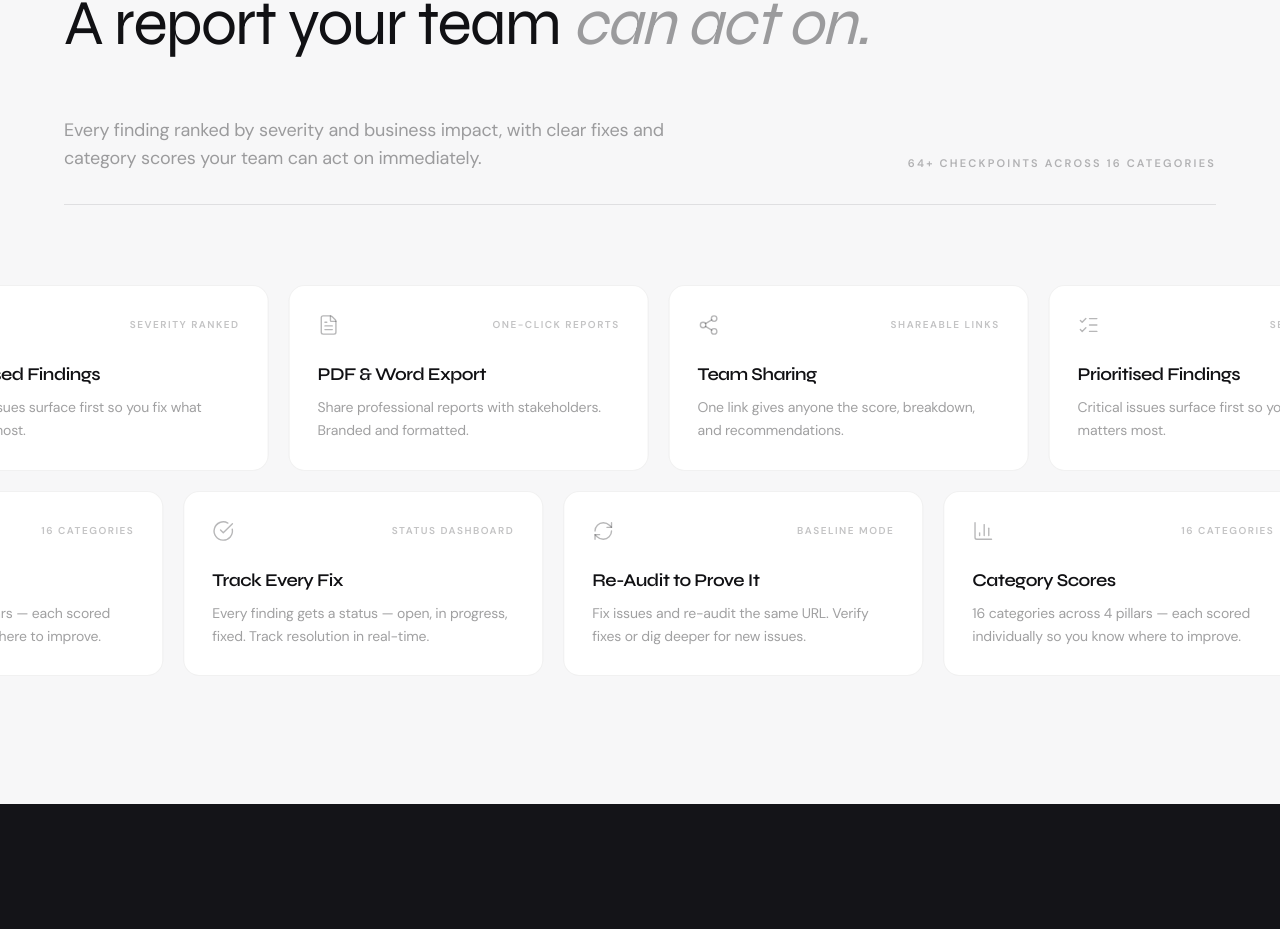
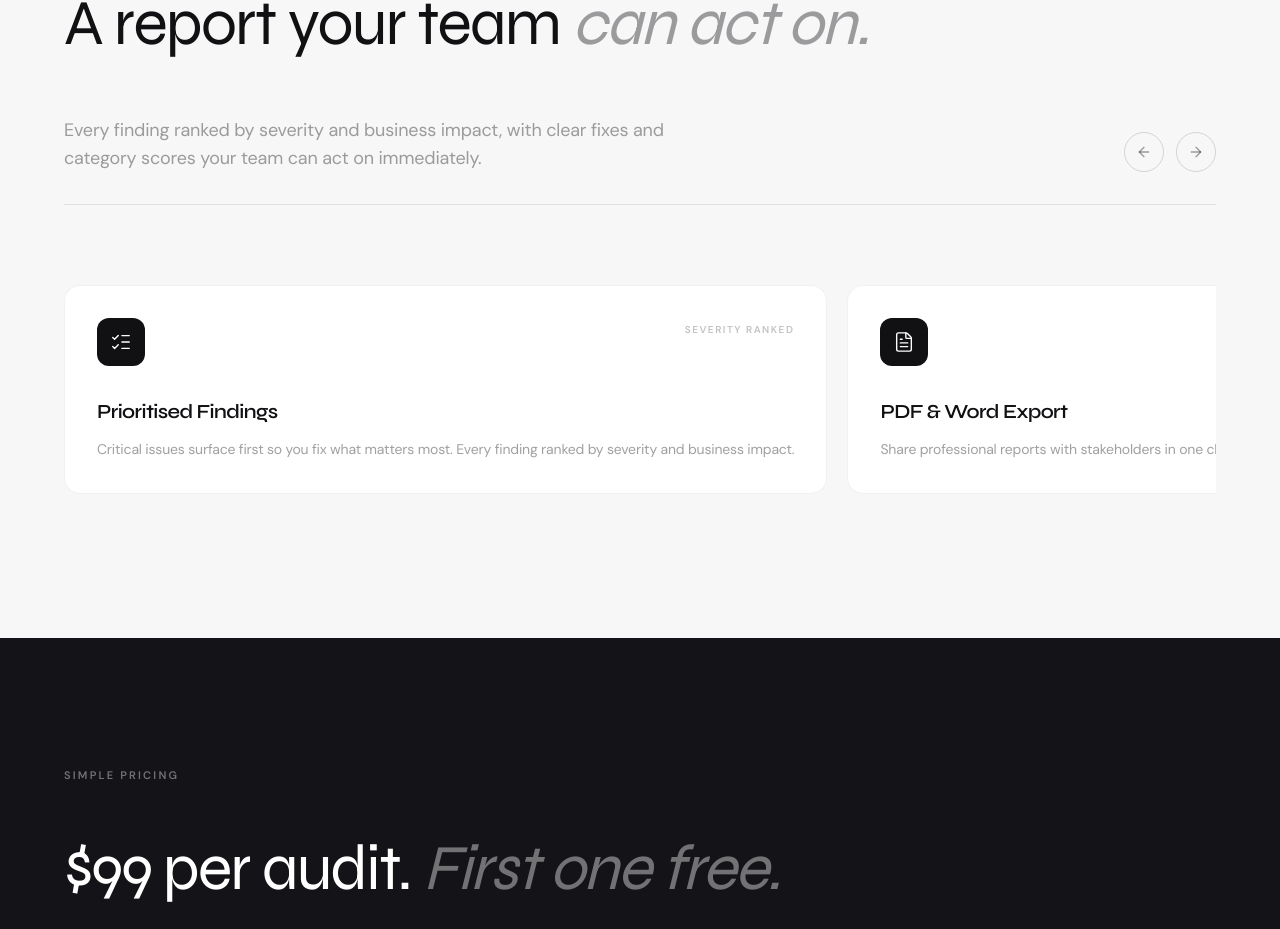
Before and after one commit to schintu79/clearux-saas, a Next.js app: page / in a window 1280 px wide. Shown: the part 3808-4737 px from the top of the page. Built offline with nearby package versions, Linux system fonts and the light colour scheme; no server answers.

Commit message:
What You Get: single-row scrollable cards with arrows, bigger dark icons

```diff
--- a/src/app/globals.css
+++ b/src/app/globals.css
@@ -290,6 +290,10 @@
   0%   { transform: translateX(-50%); }
   100% { transform: translateX(0); }
 }
+
+/* Hide scrollbar utility */
+.scrollbar-hide::-webkit-scrollbar { display: none; }
+.scrollbar-hide { -ms-overflow-style: none; scrollbar-width: none; }
 
 /* ═══════════════════════════════════════════════════════════════
    DARK SECTION
--- a/src/app/page.tsx
+++ b/src/app/page.tsx
@@ -467,7 +467,7 @@ export default function Home() {
 
       {/* ═══════════════════════════════════════════════════════
           SECTION 5 — WHAT YOU GET
-          Light grey bg, editorial headline + scrolling cards
+          Light grey bg, editorial headline + scrollable cards
           ═══════════════════════════════════════════════════════ */}
       <section className="relative py-24 sm:py-32 overflow-hidden" style={{ background: '#F7F7F8' }}>
         <div className="max-w-7xl mx-auto px-6 sm:px-10 lg:px-16">
@@ -487,73 +487,65 @@ export default function Home() {
               <p className="text-[#111114]/40 text-base md:text-lg max-w-2xl leading-relaxed">
                 Every finding ranked by severity and business impact, with clear fixes and category scores your team can act on immediately.
               </p>
-              <p className="text-[11px] font-semibold tracking-[0.2em] uppercase text-[#111114]/30 flex-shrink-0">
-                64+ checkpoints across 16 categories
-              </p>
+              {/* Scroll arrows */}
+              <div className="flex items-center gap-3 flex-shrink-0">
+                <button
+                  type="button"
+                  aria-label="Scroll left"
+                  onClick={() => {
+                    const el = document.getElementById('feature-cards-scroll');
+                    if (el) el.scrollBy({ left: -400, behavior: 'smooth' });
+                  }}
+                  className="w-10 h-10 rounded-full border border-[#111114]/15 flex items-center justify-center hover:border-[#111114]/30 transition-colors"
+                >
+                  <ArrowRight size={16} className="text-[#111114]/40 rotate-180" />
+                </button>
+                <button
+                  type="button"
+                  aria-label="Scroll right"
+                  onClick={() => {
+                    const el = document.getElementById('feature-cards-scroll');
+                    if (el) el.scrollBy({ left: 400, behavior: 'smooth' });
+                  }}
+                  className="w-10 h-10 rounded-full border border-[#111114]/15 flex items-center justify-center hover:border-[#111114]/30 transition-colors"
+                >
+                  <ArrowRight size={16} className="text-[#111114]/40" />
+                </button>
+              </div>
             </div>
           </ScrollReveal>
-        </div>
 
-        {/* Scrolling feature cards — Musicbed image gallery style */}
-        <div className="space-y-5">
-          {/* Row 1 — scrolls left */}
-          <div className="relative">
-            <div
-              className="flex gap-5 w-max pl-6 sm:pl-10 lg:pl-16"
-              style={{ animation: 'scroll-left 50s linear infinite' }}
-            >
-              {[...Array(2)].map((_, setIdx) => (
-                <div key={setIdx} className="flex gap-5">
-                  {[
-                    { icon: ListChecks, title: 'Prioritised Findings', label: 'Severity Ranked', desc: 'Critical issues surface first so you fix what matters most.' },
-                    { icon: FileText, title: 'PDF & Word Export', label: 'One-Click Reports', desc: 'Share professional reports with stakeholders. Branded and formatted.' },
-                    { icon: Share2, title: 'Team Sharing', label: 'Shareable Links', desc: 'One link gives anyone the score, breakdown, and recommendations.' },
-                  ].map((card, j) => (
-                    <div
-                      key={j}
-                      className="relative w-[300px] sm:w-[360px] rounded-2xl p-7 flex-shrink-0 bg-white border border-[#111114]/[0.06] hover:border-[#111114]/[0.12] transition-colors"
-                    >
-                      <div className="flex items-center justify-between mb-6">
-                        <card.icon size={22} className="text-[#111114]/30" strokeWidth={1.5} />
-                        <span className="text-[10px] font-semibold tracking-[0.15em] uppercase text-[#111114]/25">{card.label}</span>
-                      </div>
-                      <h3 className="font-heading text-lg font-semibold text-[#111114] mb-2">{card.title}</h3>
-                      <p className="text-sm text-[#111114]/40 leading-relaxed">{card.desc}</p>
+          {/* Scrollable cards row */}
+          <div
+            id="feature-cards-scroll"
+            className="flex gap-5 overflow-x-auto pb-4 scrollbar-hide"
+            style={{ scrollbarWidth: 'none', msOverflowStyle: 'none' }}
+          >
+            {[
+              { icon: ListChecks, title: 'Prioritised Findings', label: 'Severity Ranked', desc: 'Critical issues surface first so you fix what matters most. Every finding ranked by severity and business impact.' },
+              { icon: FileText, title: 'PDF & Word Export', label: 'One-Click Reports', desc: 'Share professional reports with stakeholders in one click. Branded, formatted, and ready for any meeting.' },
+              { icon: Share2, title: 'Team Sharing', label: 'Shareable Links', desc: 'One link gives anyone the score, breakdown, and recommendations. Control access and revoke anytime.' },
+              { icon: CheckCircle, title: 'Track Every Fix', label: 'Status Dashboard', desc: 'Every finding gets a status — open, in progress, fixed. Your dashboard shows resolution progress in real-time.' },
+              { icon: RefreshCw, title: 'Re-Audit to Prove It', label: 'Baseline Mode', desc: 'Fix issues and re-audit the same URL. Verify your fixes, run deep scans, or focus on specific pillars.' },
+              { icon: BarChart3, title: 'Category Scores', label: '16 Categories', desc: '16 categories across 4 pillars — each scored individually so you know exactly where to improve.' },
+            ].map((card, i) => {
+              const Icon = card.icon;
+              return (
+                <div
+                  key={i}
+                  className="relative min-w-[320px] sm:min-w-[380px] rounded-2xl p-8 flex-shrink-0 bg-white border border-[#111114]/[0.06] hover:border-[#111114]/[0.12] transition-colors"
+                >
+                  <div className="flex items-start justify-between mb-8">
+                    <div className="w-12 h-12 rounded-xl bg-[#111114] flex items-center justify-center">
+                      <Icon size={22} className="text-white" strokeWidth={1.5} />
                     </div>
-                  ))}
+                    <span className="text-[10px] font-semibold tracking-[0.15em] uppercase text-[#111114]/25 mt-1">{card.label}</span>
+                  </div>
+                  <h3 className="font-heading text-xl font-semibold text-[#111114] mb-3">{card.title}</h3>
+                  <p className="text-sm text-[#111114]/40 leading-relaxed">{card.desc}</p>
                 </div>
-              ))}
-            </div>
-          </div>
-
-          {/* Row 2 — scrolls right */}
-          <div className="relative">
-            <div
-              className="flex gap-5 w-max pl-6 sm:pl-10 lg:pl-16"
-              style={{ animation: 'scroll-right 55s linear infinite' }}
-            >
-              {[...Array(2)].map((_, setIdx) => (
-                <div key={setIdx} className="flex gap-5">
-                  {[
-                    { icon: CheckCircle, title: 'Track Every Fix', label: 'Status Dashboard', desc: 'Every finding gets a status — open, in progress, fixed. Track resolution in real-time.' },
-                    { icon: RefreshCw, title: 'Re-Audit to Prove It', label: 'Baseline Mode', desc: 'Fix issues and re-audit the same URL. Verify fixes or dig deeper for new issues.' },
-                    { icon: BarChart3, title: 'Category Scores', label: '16 Categories', desc: '16 categories across 4 pillars — each scored individually so you know where to improve.' },
-                  ].map((card, j) => (
-                    <div
-                      key={j}
-                      className="relative w-[300px] sm:w-[360px] rounded-2xl p-7 flex-shrink-0 bg-white border border-[#111114]/[0.06] hover:border-[#111114]/[0.12] transition-colors"
-                    >
-                      <div className="flex items-center justify-between mb-6">
-                        <card.icon size={22} className="text-[#111114]/30" strokeWidth={1.5} />
-                        <span className="text-[10px] font-semibold tracking-[0.15em] uppercase text-[#111114]/25">{card.label}</span>
-                      </div>
-                      <h3 className="font-heading text-lg font-semibold text-[#111114] mb-2">{card.title}</h3>
-                      <p className="text-sm text-[#111114]/40 leading-relaxed">{card.desc}</p>
-                    </div>
-                  ))}
-                </div>
-              ))}
-            </div>
+              );
+            })}
           </div>
         </div>
       </section>
```
